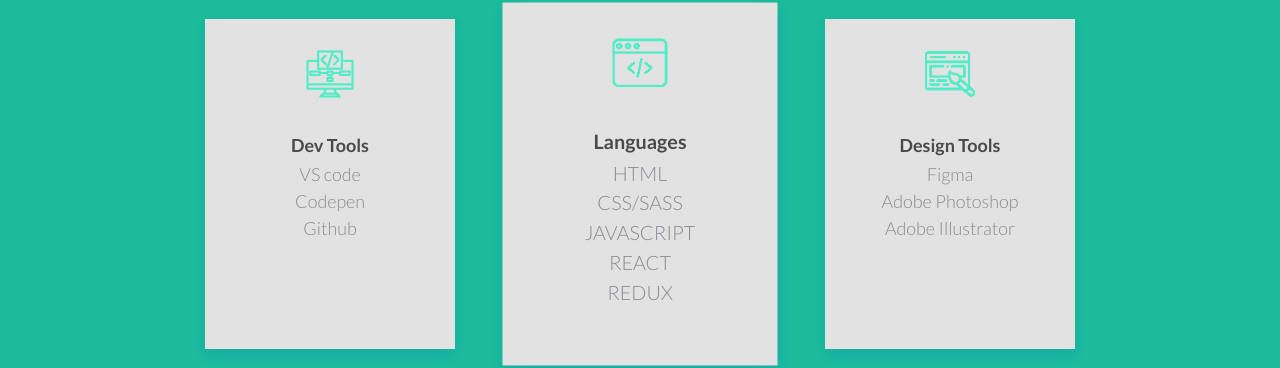
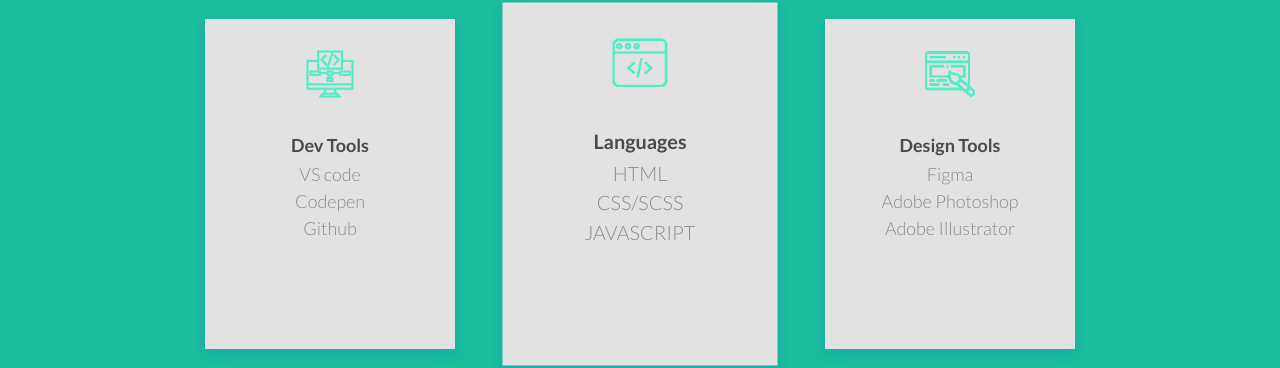
Before and after one commit to leilamamedova/portfolio, a plain HTML site: page index.html in a window 1280 px wide. Shown: the part 1521-1889 px from the top of the page. Drawn offline with nearby package versions, Linux system fonts and the light colour scheme.

Commit message:
Update index.html

```diff
--- a/index.html
+++ b/index.html
@@ -117,10 +117,8 @@
                 <p class="block-header">Languages</p>
                 <div class="block-elements">
                     <p>HTML</p>
-                    <p>CSS/SASS</p>
+                    <p>CSS/SCSS</p>
                     <p>JAVASCRIPT</p>
-                    <p>REACT</p>
-                    <p>REDUX</p>
                 </div>
             </div>
             <div class="block">
@@ -129,7 +127,7 @@
                 <div class="block-elements">
                     <p>Figma</p>
                     <p>Adobe Photoshop</p>
-					<p>Adobe Illustrator</p>
+		    <p>Adobe Illustrator</p>
                 </div>
             </div>
         </div>
```
